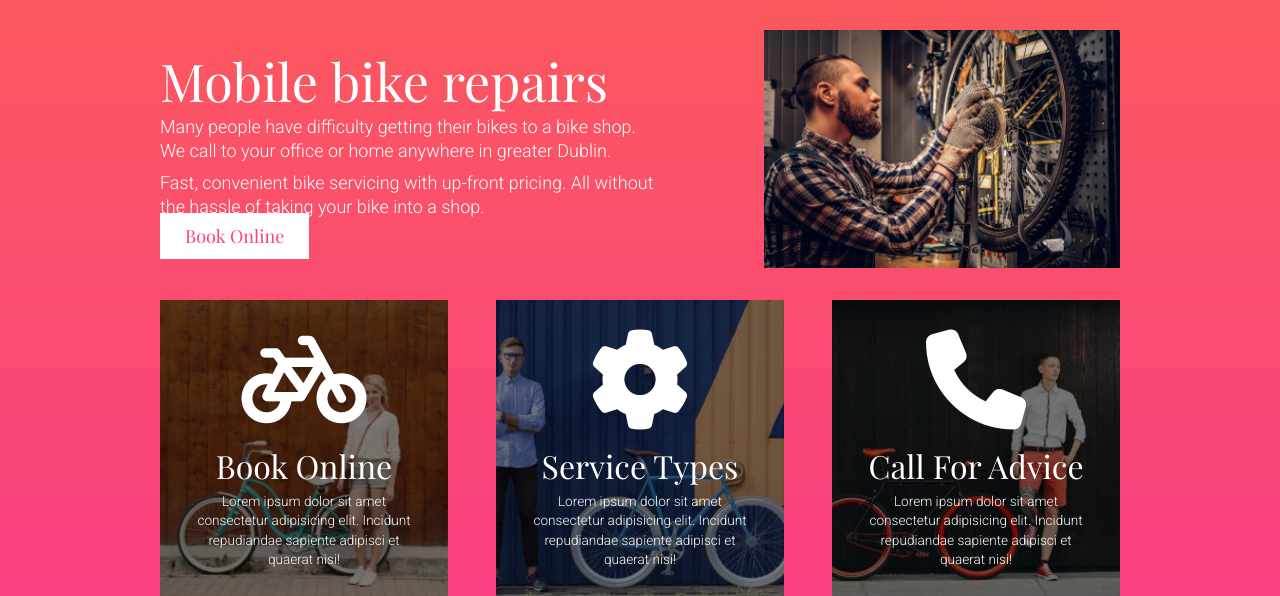
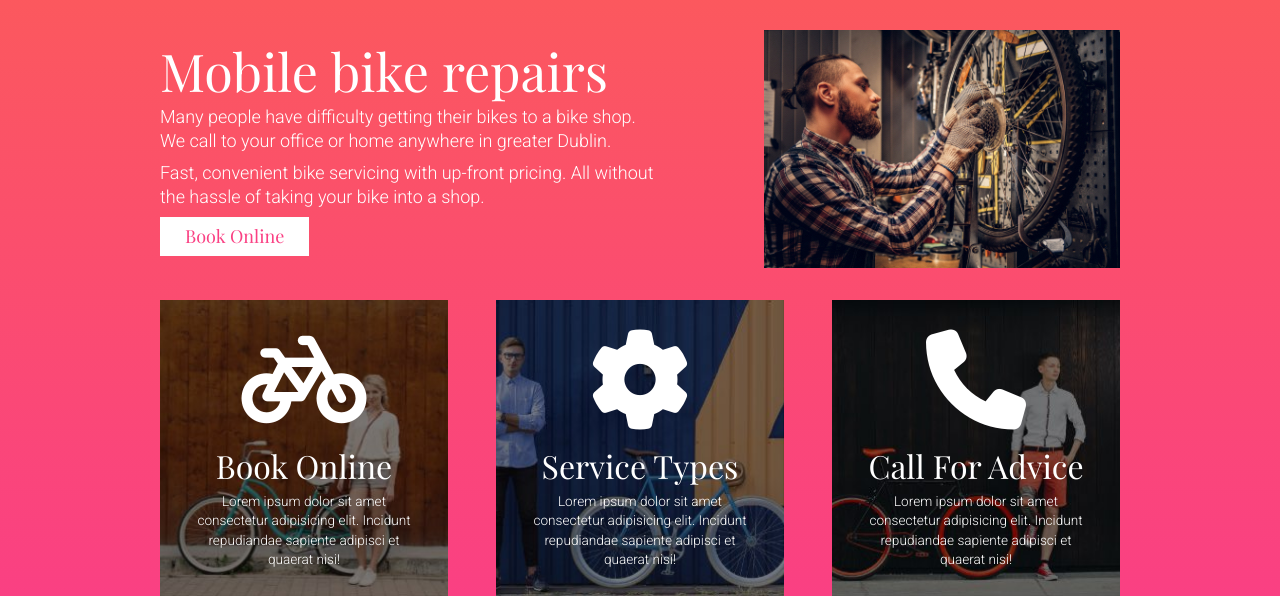
Before and after one commit to deuxemm/web-d-proj-2, a PHP site: page / in a window 1280 px wide. Shown: the part 141-737 px from the top of the page. Run offline with PHP 8.4, Linux system fonts and the light colour scheme; some libraries are stand-ins or nearby versions.

Commit message:
add padding to top of button

```diff
--- a/style.css
+++ b/style.css
@@ -108,3 +108,8 @@ p {
     font-family: 'Playfair Display', serif;
     padding: 11px 25px;
 }
+
+a.mybutton {
+    display: inline-block;
+    padding-top: 10px;
+}
```
